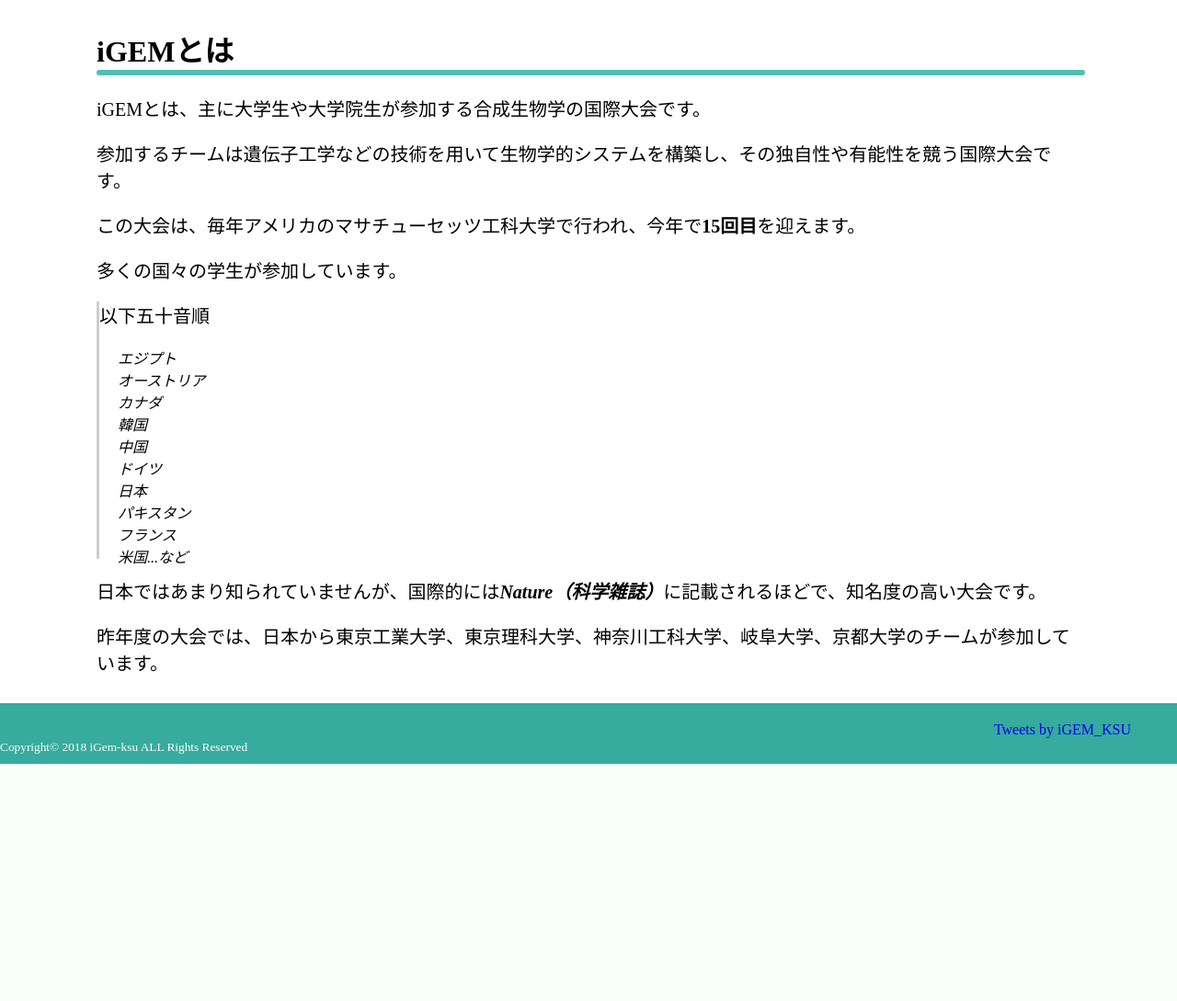
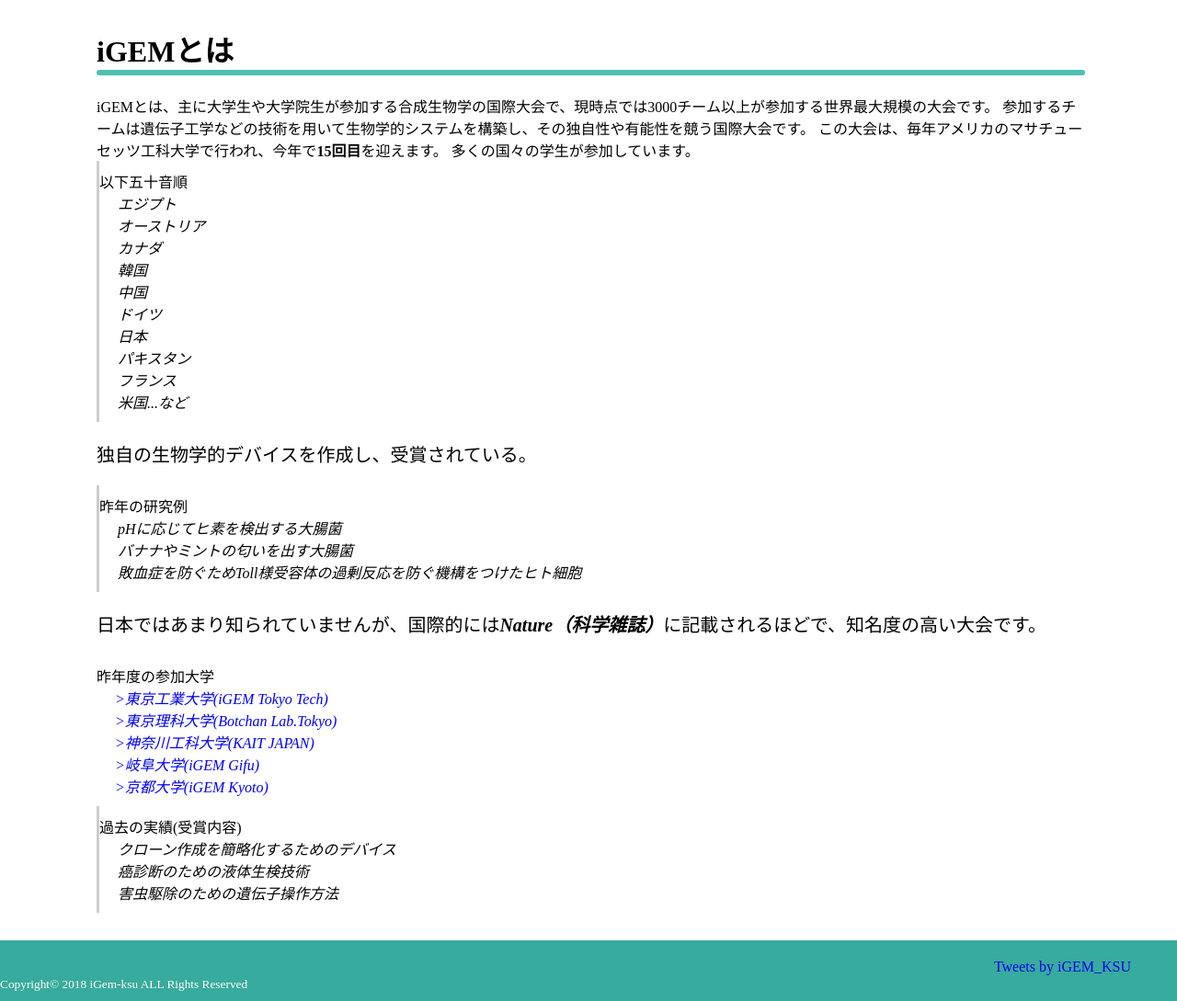
Before and after one commit to sahoI/iGem, a PHP site: page /source/about_iGem.html in a window 1280 px wide. Shown: the part 80-1169 px from the top of the page at 92% size. Before the commit the page ends 911 px from the top, so only its background shows below. Run offline with PHP 8.4, Linux system fonts and the light colour scheme; some libraries are stand-ins or nearby versions.

Commit message:
内容の追加

```diff
--- a/css/style.css
+++ b/css/style.css
@@ -111,17 +111,27 @@ html, body {
       display: block;
       height: 6px;
       width: calc(100%); }
-    .main .contents .country {
-      height: 280px;
+    .main .contents .contents-list {
+      padding: 10px 0px;
       border-left: medium solid #cdcdcd; }
-      .main .contents .country li {
+      .main .contents .contents-list li {
         list-style-type: none;
-        padding-left: 20px;
-        background-color: #ffffff; }
+        padding-left: 20px; }
+    .main .contents .univ {
+      padding: 10px 0px; }
+      .main .contents .univ li {
+        padding-left: 20px; }
     .main .contents .synthetic a {
       text-decoration: underline; }
-    .main .contents .about a {
-      text-decoration: underline; }
+    .main .contents .about {
+      padding: 8px 19px;
+      margin: 1em 0;
+      color: #2c2c2f;
+      background: #e4f5f2;
+      border: dashed 5px #FFC042; }
+      .main .contents .about p {
+        margin: 0;
+        padding: 0; }
 
 footer {
   width: 100%;
--- a/sass/style.scss
+++ b/sass/style.scss
@@ -123,7 +123,6 @@ html, body {
     margin-left: 5px;
     margin-bottom: 30px;
     background-color: white;
-    //font-size: 40px;
     .name {
       background: linear-gradient(transparent 60%, #FFC042 90%);
       font-size: 40px;
@@ -143,20 +142,36 @@ html, body {
       height: 6px;
       width: calc(100%); //下線の範囲
     }
-    .country {
-      height: 280px;
+    .contents-list {
+      padding: 10px 0px;
       border-left: medium solid #cdcdcd;
       li {
         list-style-type: none;
         padding-left: 20px;
-        background-color: #ffffff;
+        //background-color: #ffffff;
+      }
+    }
+    .univ {
+      padding: 10px 0px;
+      li {
+        padding-left: 20px;
       }
     }
     .synthetic a { //合成生物学
       text-decoration: underline;
     }
-    .about a { //サングラス
-      text-decoration: underline;
+    .about {
+      padding: 8px 19px;
+      margin: 1em 0;
+      color: #2c2c2f;
+      background: #e4f5f2;
+      border: dashed 5px #FFC042;
+      //border-right: dashed 5px #5989cf;
+      //background-color: #cdcdcd;
+      p {
+        margin: 0;
+        padding: 0;
+      }
     }
   }
 }
@@ -202,7 +217,6 @@ footer {
       }
       .profile {
         font-size: 20px;
-        //line-height: 20px;
       }
       p {
         font-size: 15px;
--- a/source/about_iGem.html
+++ b/source/about_iGem.html
@@ -36,12 +36,13 @@
 <div class="main">
   <div class="contents">
     <h1 class="title">iGEMとは</h1>
-    <div><p>iGEMとは、主に大学生や大学院生が参加する合成生物学の国際大会です。</p>
-      <p>参加するチームは遺伝子工学などの技術を用いて生物学的システムを構築し、その独自性や有能性を競う国際大会です。</p>
-      <p>この大会は、毎年アメリカのマサチューセッツ工科大学で行われ、今年で<b>15回目</b>を迎えます。</p>
-      <p>多くの国々の学生が参加しています。</p>
-      <div class="country">
-        <p>以下五十音順</p>
+    <div>
+      iGEMとは、主に大学生や大学院生が参加する合成生物学の国際大会で、現時点では3000チーム以上が参加する世界最大規模の大会です。
+      参加するチームは遺伝子工学などの技術を用いて生物学的システムを構築し、その独自性や有能性を競う国際大会です。
+      この大会は、毎年アメリカのマサチューセッツ工科大学で行われ、今年で<b>15回目</b>を迎えます。
+      多くの国々の学生が参加しています。
+      <div class="contents-list">
+        以下五十音順
         <i>
           <li>エジプト</li>
           <li>オーストリア</li>
@@ -55,8 +56,41 @@
           <li>米国...など</li>
         </i>
       </div>
+      <p>独自の生物学的デバイスを作成し、受賞されている。</p>
+      <div class="contents-list">
+        昨年の研究例
+        <i>
+          <li>
+            pHに応じてヒ素を検出する大腸菌
+          </li>
+          <li>
+            バナナやミントの匂いを出す大腸菌
+          </li>
+          <li>
+            敗血症を防ぐためToll様受容体の過剰反応を防ぐ機構をつけたヒト細胞
+          </li>
+        </i>
+      </div>
       <p>日本ではあまり知られていませんが、国際的には<b><i>Nature（科学雑誌）</i></b>に記載されるほどで、知名度の高い大会です。</p>
-      <p>昨年度の大会では、日本から東京工業大学、東京理科大学、神奈川工科大学、岐阜大学、京都大学のチームが参加しています。</p>
+      <!--<div class="contents-list">-->
+      <div class="univ">
+        昨年度の参加大学
+        <i>
+          <li><a href="https://medium.com/@igem2018tokyotech">>東京工業大学(iGEM Tokyo Tech)</a></li>
+          <li><a href="https://sites.google.com/view/botchan-lab-tokyo/home">>東京理科大学(Botchan Lab.Tokyo)</a></li>
+          <li><a href="https://sites.google.com/site/kaitjapan/">>神奈川工科大学(KAIT JAPAN)</a></li>
+          <li><a href="http://igemgifu.web.fc2.com/">>岐阜大学(iGEM Gifu)</a></li>
+          <li><a href="https://igemkyoto.github.io/?fbclid=IwAR0pUgknFPWSJ14AofqhSdTJqtnQOzrAO63aRk-yUFOAumZkvrp5dT-ZSZ0">>京都大学(iGEM Kyoto)</a></li>
+        </i>
+      </div>
+      <div class="contents-list">
+        過去の実績(受賞内容)
+        <i>
+          <li>クローン作成を簡略化するためのデバイス</li>
+          <li>癌診断のための液体生検技術</li>
+          <li>害虫駆除のための遺伝子操作方法</li>
+        </i>
+      </div>
     </div>
   </div>
 </div>
```
Also changed, not shown: sass/style.css (+17 -7 lines), source/about_iGem-ksu.html (+22 -3 lines), source/about_synthetic_biology.html (+8 -7 lines), source/index.html (+9 -2 lines), img/plain.JPG (added), 2 other files.
